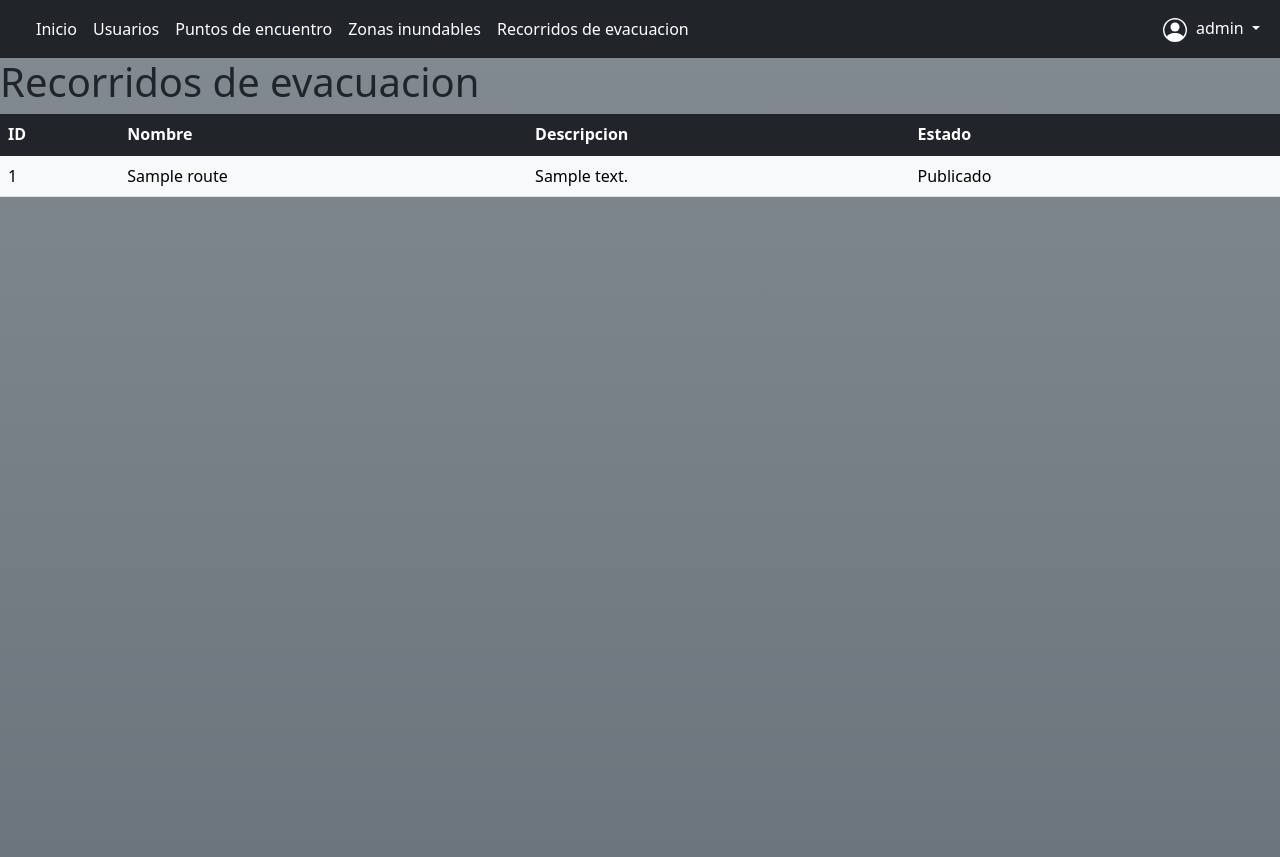
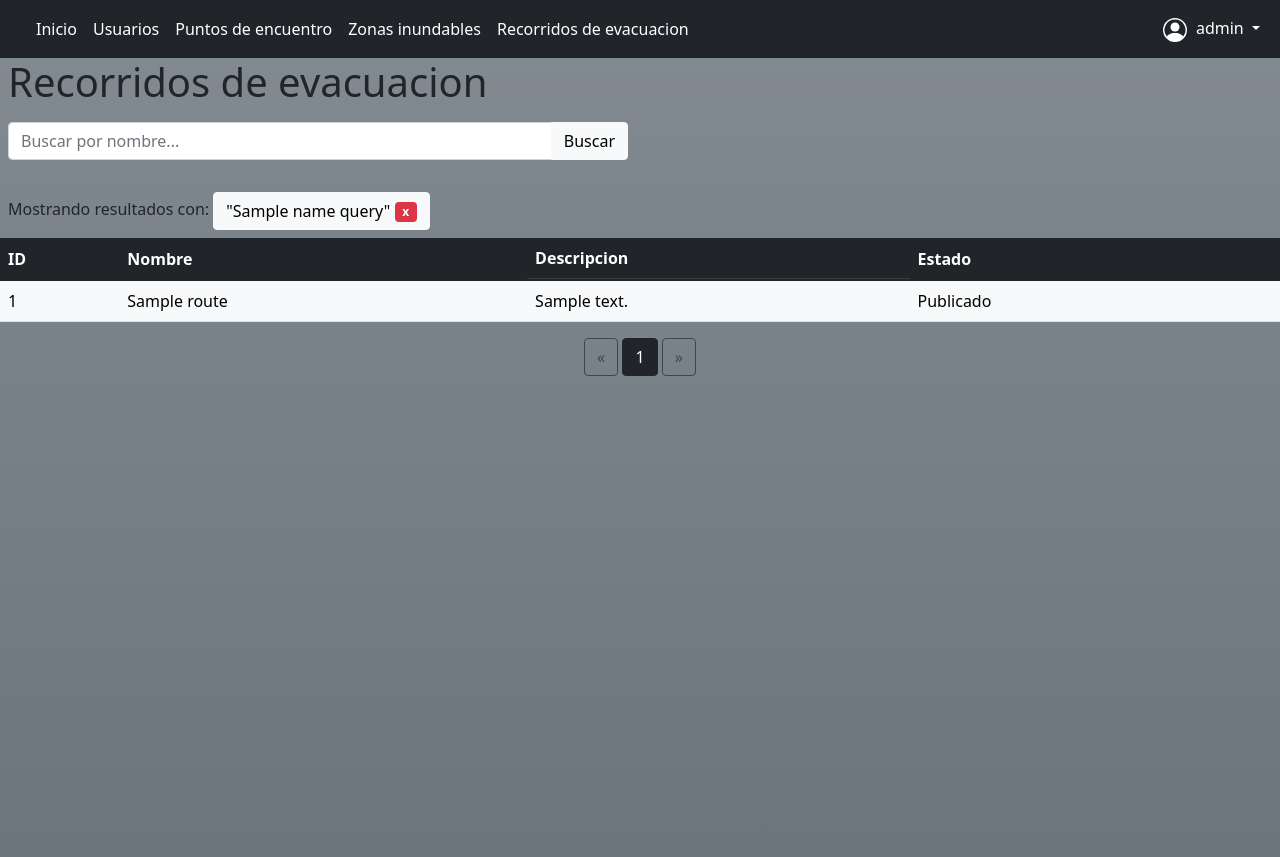
Before and after one commit to lautarooleastro/proyecto2021-grupo6, a Flask app: template app/templates/evacuation_route/index.html in a window 1280 px wide. Shown: the top 857 px of the page. Run offline with Flask 2, Linux system fonts and the light colour scheme; a user stored in the database is signed in; data comes from the database, SQL or seed files in the repository; tables that the repository leaves empty hold one stand-in row (values such as "Sample post"); the template is opened without the code that fills it: most values are stand-ins (such as "Sample title", 1, 10 or a date in 2020).

Commit message:
paginacion y busqueda implementadas en recorridos. TODO: agregar paginacion cuando se busco un nombre

```diff
--- a/app/templates/evacuation_route/index.html
+++ b/app/templates/evacuation_route/index.html
@@ -5,35 +5,54 @@
 {% endblock %}
 {% block content %}
 <div class="row">
-    <h1 class="col-10">Recorridos de evacuacion</h1>
+    <h1 class="col-md-9 ms-2">Recorridos de evacuacion</h1>
     {% if check_permission(current_user, "recorrido_evacuacion_new") %}
-    <div class="col">
-        <a class=" btn btn-success" href="{{ url_for('evacuation_route_new') }}">
+    <div class="col m-2">
+        <a class="btn btn-success" href="{{ url_for('evacuation_route_new') }}">
             Nuevo recorrido
         </a>
     </div>
     {% endif %}
 </div>
+<div class="row p-2">
+    <div class="col-md-6">
+        <form action="{{ url_for('evacuation_route_index') }}">
+            <div class="input-group mb-3">
+                <input id="search-name-input" name="name_query" type="text" class="form-control"
+                    placeholder="Buscar por nombre..." aria-describedby="search-button">
+                <button class="btn btn-light" type="submit" id="search-button">Buscar</button>
+            </div>
+        </form>
+    </div>
+</div>
+
+{% if name_query %}
+<div class="row-auto p-2">Mostrando resultados con:
+    <div type="button" class="btn btn-light">
+        "{{ name_query }}"
+        <a href="{{ url_for('evacuation_route_index') }}">
+            <span class="badge bg-danger">x</span>
+        </a>
+    </div>
+</div>
+{% endif %}
+
 <table class="table">
     <thead>
         <tr>
             <th class="table-dark">ID</th>
             <th class="table-dark">Nombre</th>
-            <th class="table-dark">Descripcion</th>
+            <th class="table-dark d-none d-md-block">Descripcion</th>
             <th class="table-dark">Estado</th>
             <th class="table-dark"></th>
         </tr>
     </thead>
     <tbody>
-        {% for route in routes %}
+        {% for route in routes.items %}
         <tr>
             <td class="table-light">{{route.id}}</td>
             <td class="table-light">{{route.name}}</td>
-            <td class="table-light">
-                <div id="description">
-                    {{route.description}}
-                </div>
-            </td>
+            <td id="description" class="table-light d-none d-md-table-cell">{{route.description}}</td>
             <td class="table-light">
                 {% if route.status %}
                 Publicado
@@ -57,6 +76,38 @@
     </tbody>
 </table>
 
+<div class="row justify-content-center">
+    <div class="col-auto">
+        <div class="text-right">
+            <a href="{{ url_for('evacuation_route_index', page=routes.prev_num) }}" class="btn btn-outline-dark
+     {% if routes.page == 1 %}disabled{% endif %}">
+                &laquo;
+            </a>
+            <!-- Iterar sobre el numero de paginas para mostrar un link por cada pagina -->
+            {% for page_num in routes.iter_pages(left_edge=1, right_edge=1, left_current=1, right_current=2) %}
+            {% if page_num %}
+            <!-- Tildar la pagina actual como "activa" -->
+            {% if routes.page == page_num %}
+            <a href="{{ url_for('evacuation_route_index', page=page_num) }}" class="btn btn-dark">
+                {{ page_num }}
+            </a>
+            {% else %}
+            <a href="{{ url_for('evacuation_route_index', page=page_num) }}" class="btn btn-outline-dark">
+                {{ page_num }}
+            </a>
+            {% endif %}
+            {% else %}
+            ...
+            {% endif %}
+            {% endfor %}
+            <a href="{{ url_for('evacuation_route_index', page=routes.next_num) }}" class="btn btn-outline-dark
+     {% if routes.page == routes.pages %}disabled{% endif %}">
+                &raquo;
+            </a>
+        </div>
+    </div>
+</div>
+
 <script>
     // Funcion simple para acortar descripciones si son muy largas (mas de 50 caracteres)
     var descriptions = document.querySelectorAll('#description');
@@ -66,4 +117,5 @@
         }
     });
 </script>
+
 {% endblock %}
```
Also changed, not shown: app/models/evacuation_route.py (+14 -2 lines), app/resources/evacuation_route.py (+15 -9 lines), app/resources/user.py (+0 -7 lines).
